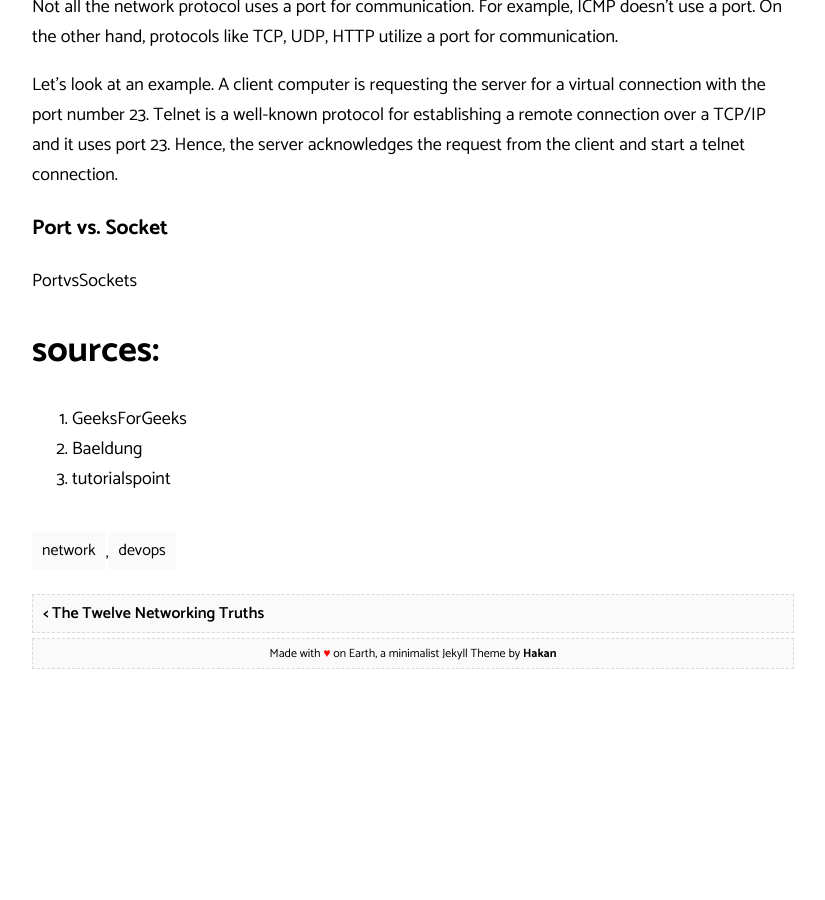
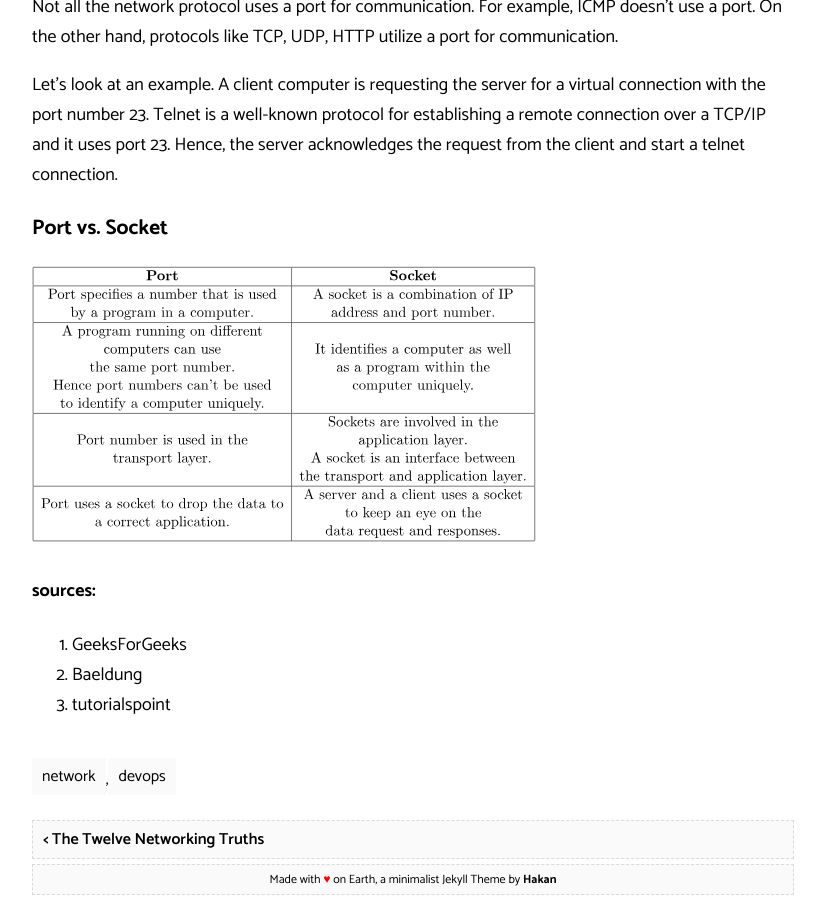
Before and after one commit to rezNetDevOps/reznetdevops.github.io, a Jekyll site: the page built from _posts/2022-9-18-Sockets.md, in a window 1280 px wide and 900 px high, scrolled down 1832 px. Shown: the whole window, without its empty margins (227-1052 px from the left). Built offline with Jekyll 4.4.1, drawn with Linux system fonts in a browser that asks for light colours; comment, search, counter and statistics services are not loaded; before the commit the page ends 2506 px from its top, so only the background shows below that.

Commit message:
"Sockets" Post edit

```diff
--- a/_posts/2022-9-18-Sockets.md
+++ b/_posts/2022-9-18-Sockets.md
@@ -36,9 +36,9 @@ Let’s look at an example. A client computer is requesting the server for a vir
 
 ### Port vs. Socket
 
-[PortvsSockets]({{ site.baseurl }}/assets/images/PortvsSockets.svg "PortvsSockets")
+![PortvsSockets]({{ site.baseurl }}/assets/images/PortvsSockets.svg "PortvsSockets")
 
-# sources:
+#### sources:
 1. [GeeksForGeeks](https://www.geeksforgeeks.org/socket-in-computer-network/)
 2. [Baeldung](https://www.baeldung.com/cs/port-vs-socket)
 3. [tutorialspoint](https://www.tutorialspoint.com/unix_sockets/what_is_socket.htm)
```
